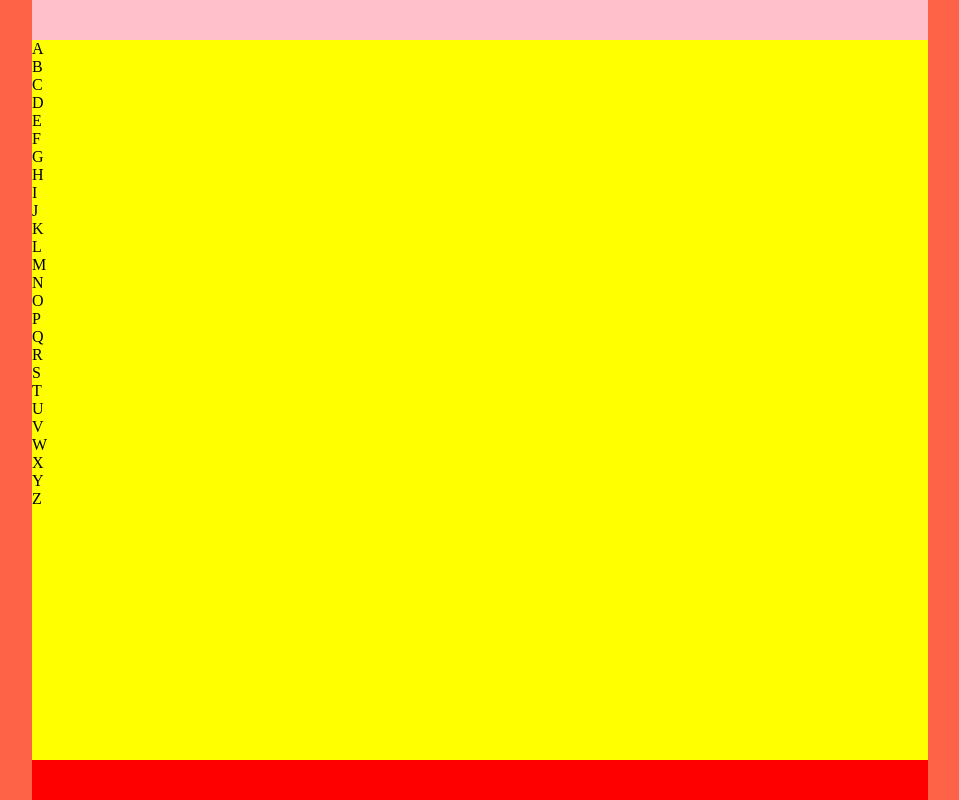
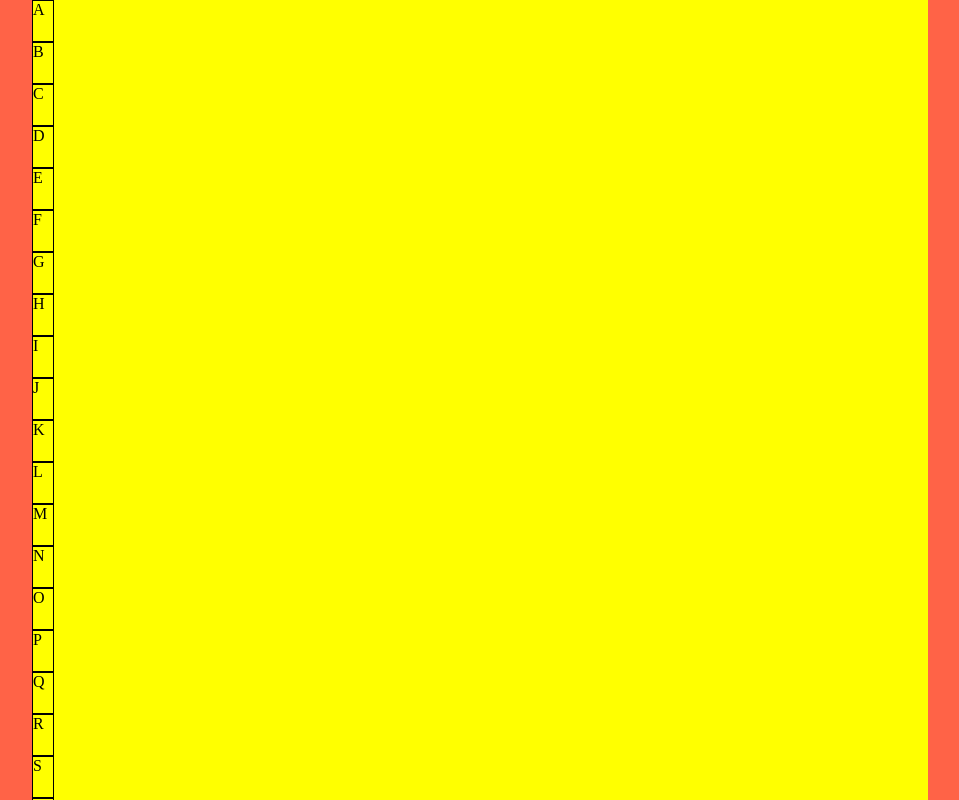
Before and after one commit to AntyfrizZz/hangman, a React (Create React App) app in the folder hangman/: page /game in a window 1280 px wide. Shown: the whole page, without its empty margins (160-1119 px from the left). Built offline with nearby package versions, Linux system fonts and the light colour scheme.

Commit message:
Add styled component and simple onClick for the letter cards

```diff
--- a/hangman/src/components/gameScreen/LetterCard.tsx
+++ b/hangman/src/components/gameScreen/LetterCard.tsx
@@ -1,9 +1,24 @@
-import React from "react";
+import React, { useState } from "react";
+import * as SGameScreen from "../styled/GameScreenStyled";
 
 interface ILetterCardProps {
   letter: string;
 }
 
 export const LetterCard: React.FC<ILetterCardProps> = (props: ILetterCardProps) => {
-  return <div>{props.letter}</div>;
+  const [disabled, setDisabled] = useState(false);
+
+  const onLetterClick = (): void => {
+    if (disabled) {
+      return;
+    }
+
+    setDisabled(true);
+  };
+
+  return (
+    <SGameScreen.LetterCard disabled={disabled} onClick={onLetterClick}>
+      {props.letter}
+    </SGameScreen.LetterCard>
+  );
 };
--- /dev/null
+++ b/hangman/src/components/styled/GameScreenStyled.ts
@@ -0,0 +1,13 @@
+import styled, { css } from "styled-components";
+
+export const LetterCard = styled.div<{ disabled: boolean }>`
+  width: 20px;
+  height: 40px;
+  cursor: pointer;
+  border: 1px solid black;
+  ${(props) =>
+    props.disabled &&
+    css`
+      cursor: not-allowed;
+    `};
+`;
--- a/hangman/src/index.tsx
+++ b/hangman/src/index.tsx
@@ -1,6 +1,5 @@
 import React from 'react';
 import ReactDOM from 'react-dom';
-import App from './App';
 import * as serviceWorker from './serviceWorker';
 import { ConfigureStore } from './store/ConfigureStore';
 import { Root } from './Root';
```
